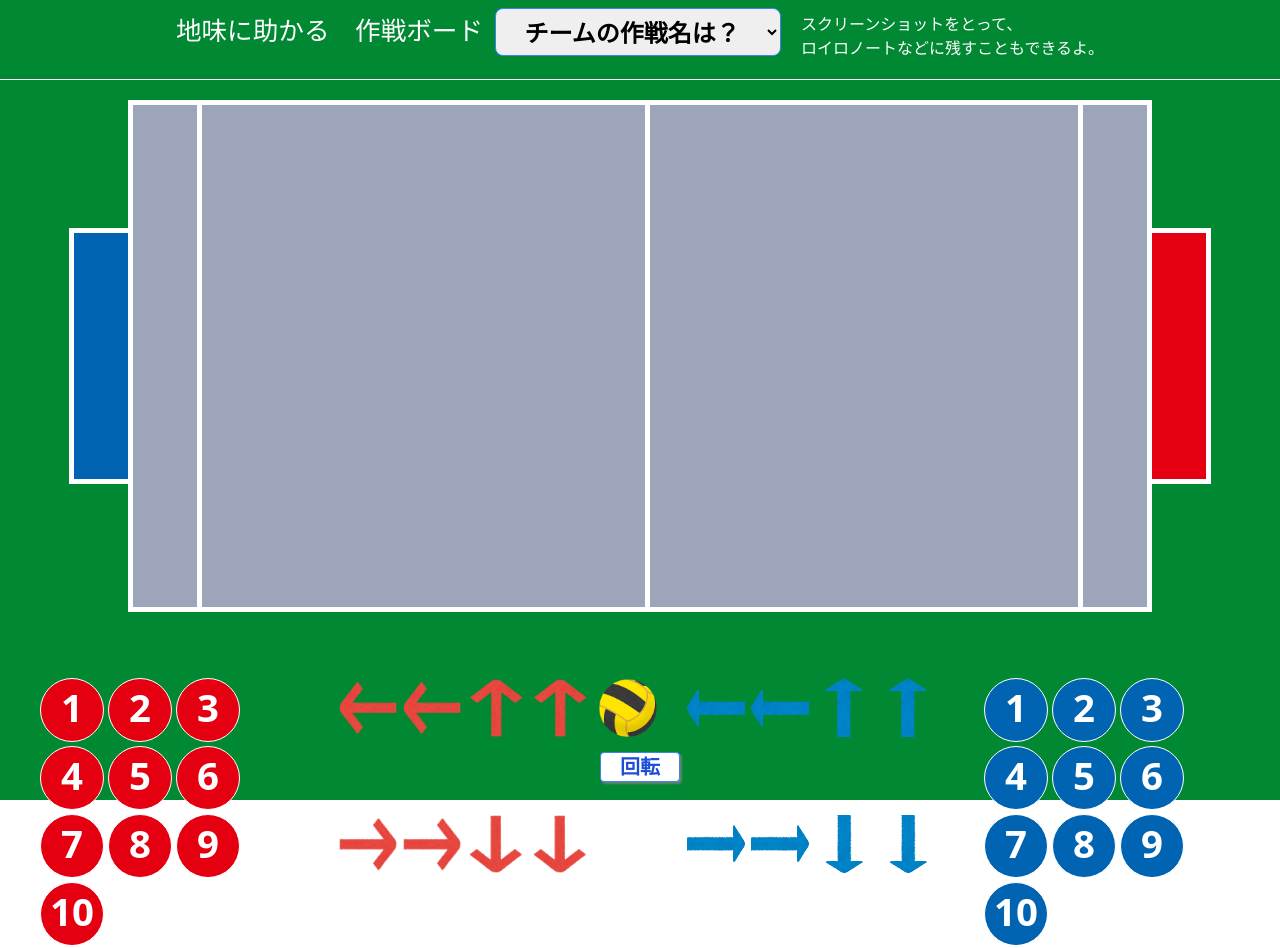
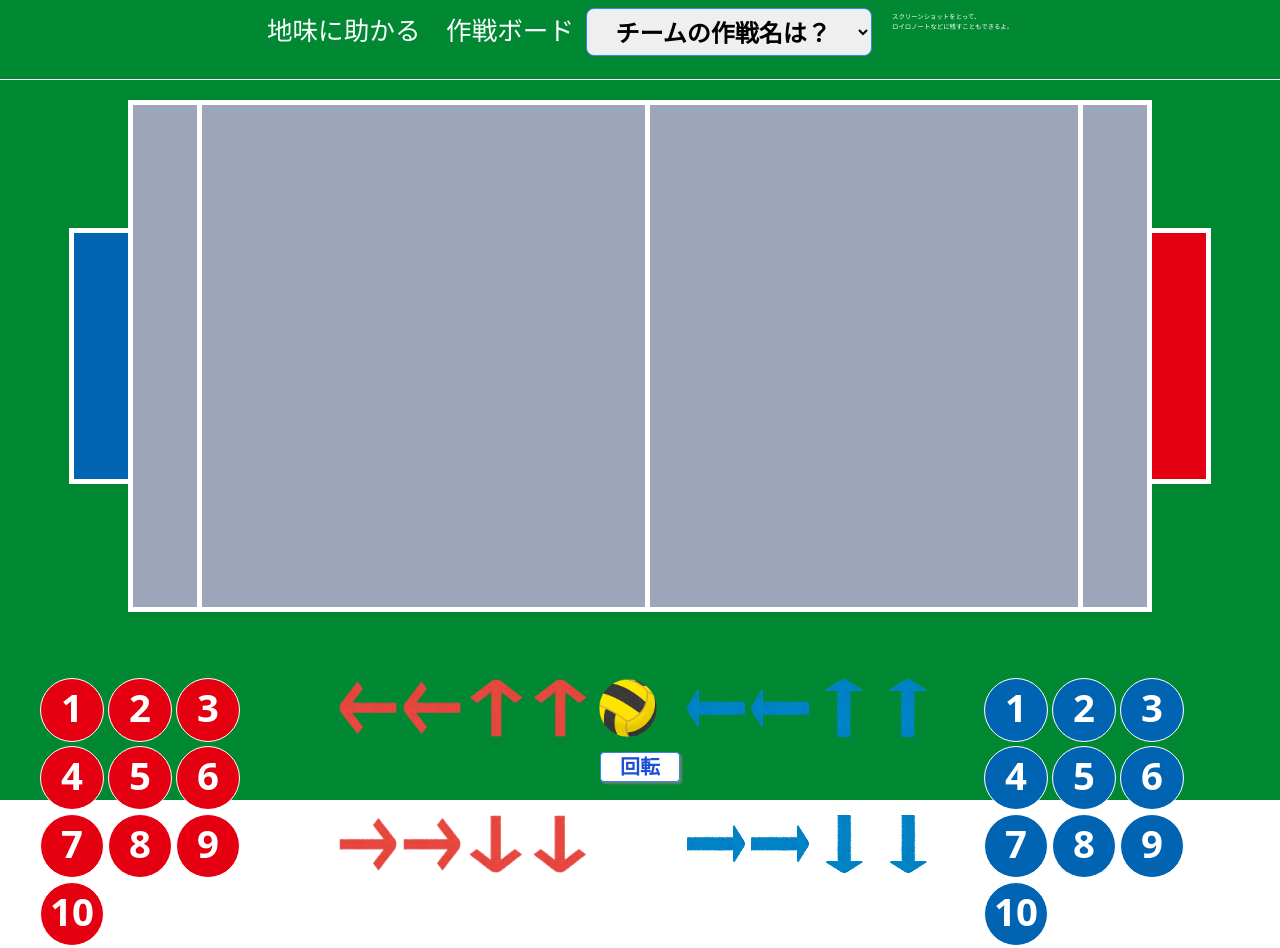
Before and after one commit to jimitas/sakusen_board, a Next.js app: page / in a window 1280 px wide. Built offline with nearby package versions, Linux system fonts and the light colour scheme.

Commit message:
css 調整　その４

```diff
--- a/src/styles/globals.css
+++ b/src/styles/globals.css
@@ -7,6 +7,9 @@
 @layer components {
   .h1{
     font-size: 2vw;
+  }
+  .h2{
+    font-size: .5vw;
   }
   .arrow {
     width: 5vw;
```
